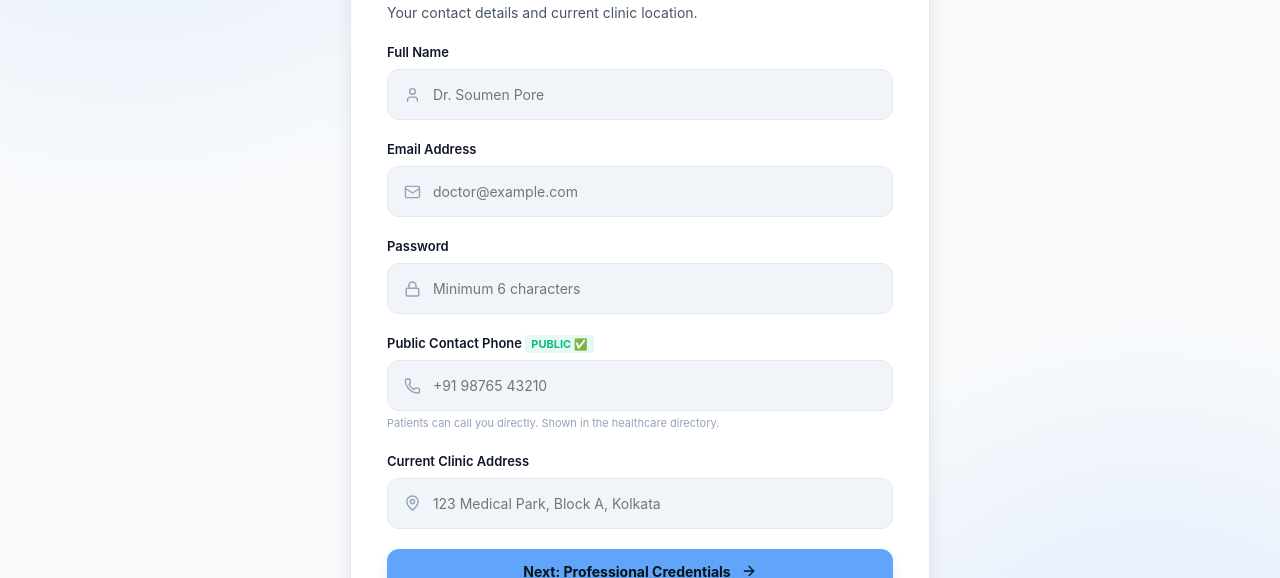
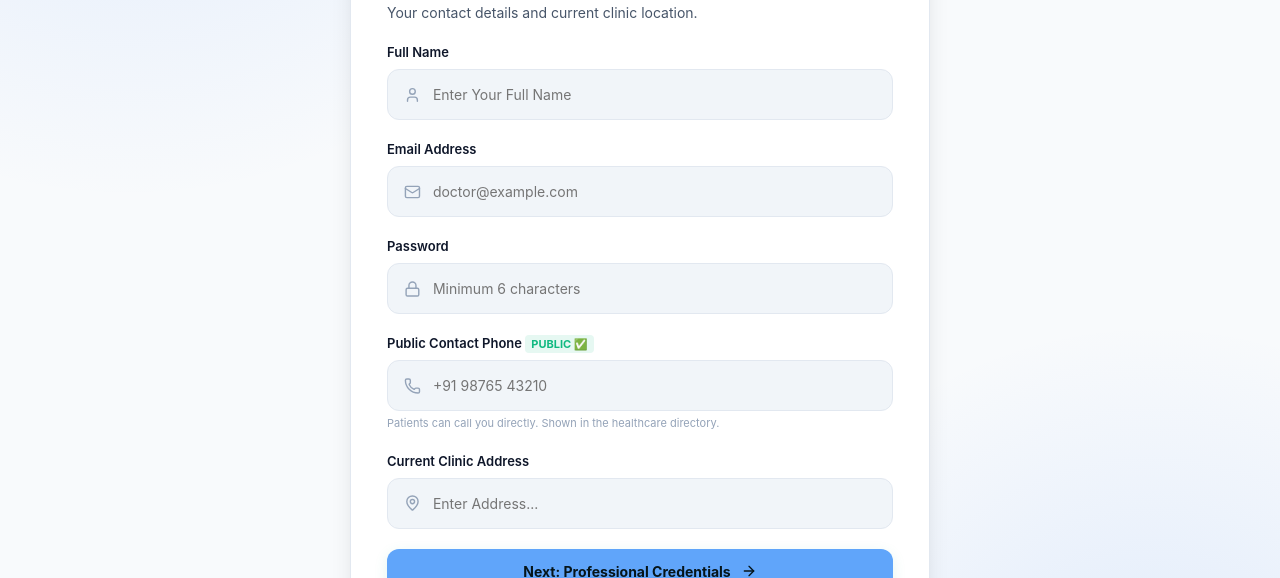
Before and after one commit to Soumen-dev-ux/MediPulse, a React (Vite) app: page /register/doctor in a window 1280 px wide. Shown: the part 371-949 px from the top of the page. Built offline with nearby package versions, Linux system fonts and the light colour scheme; no server answers.

Commit message:
placeholder changed

```diff
--- a/src/components/BookAppointmentModal.jsx
+++ b/src/components/BookAppointmentModal.jsx
@@ -85,7 +85,7 @@ export default function BookAppointmentModal({ isOpen, onClose }) {
               <select value={doctor} onChange={(e) => setDoctor(e.target.value)} style={{ background: "transparent", border: "none", color: "var(--color-text-primary)", width: "100%", outline: "none" }}>
                 <option value="Dr. Sharma">Dr. Sharma (Senior Cardiologist)</option>
                 <option value="Dr. Ananya Roy">Dr. Ananya Roy (Orthopedic Specialist)</option>
-                <option value="Dr. Soumen Pore">Dr. Soumen Pore (General Physician)</option>
+                <option value="Dr. Kingshuk Pal">Dr. Kingshuk Pal (General Physician)</option>
               </select>
             </div>
           </div>
--- a/src/pages/Doctor/DoctorRegister.jsx
+++ b/src/pages/Doctor/DoctorRegister.jsx
@@ -154,7 +154,7 @@ export default function DoctorRegister() {
               <label>Full Name</label>
               <div className="input-wrapper" style={{ marginTop: "6px" }}>
                 <User size={18} />
-                <input type="text" placeholder="Dr. Soumen Pore" value={name} onChange={(e) => setName(e.target.value)} required />
+                <input type="text" placeholder="Enter Your Full Name" value={name} onChange={(e) => setName(e.target.value)} required />
               </div>
             </div>
 
@@ -190,7 +190,7 @@ export default function DoctorRegister() {
               <label>Current Clinic Address</label>
               <div className="input-wrapper" style={{ marginTop: "6px" }}>
                 <MapPin size={18} />
-                <input type="text" placeholder="123 Medical Park, Block A, Kolkata" value={clinicAddress} onChange={(e) => setClinicAddress(e.target.value)} required />
+                <input type="text" placeholder="Enter Address..." value={clinicAddress} onChange={(e) => setClinicAddress(e.target.value)} required />
               </div>
             </div>
 
--- a/src/pages/admin/ClinicRegister.jsx
+++ b/src/pages/admin/ClinicRegister.jsx
@@ -217,7 +217,7 @@ export default function ClinicRegister() {
               <label>Exact Address *</label>
               <div className="input-wrapper" style={{ marginTop: "6px" }}>
                 <MapPin size={18} />
-                <input type="text" placeholder="123 Medical Park, Sector V, Kolkata" value={address} onChange={(e) => setAddress(e.target.value)} required />
+                <input type="text" placeholder="Enter Address..." value={address} onChange={(e) => setAddress(e.target.value)} required />
               </div>
             </div>
 
--- a/src/pages/admin/components/AdminLogsTab.jsx
+++ b/src/pages/admin/components/AdminLogsTab.jsx
@@ -10,7 +10,7 @@ const defaultAuditLogs = [
   { id: "log_01", action: "Queue Token Served", details: "Served token #A-102 at City Central Hospital (Cardiology)", performedBy: "Admin", timestamp: "2026-08-18 00:10:15" },
   { id: "log_02", action: "Doctor Verified", details: "Approved verification credentials for Dr. Ananya Sharma (MCI-2021-9876)", performedBy: "Admin", timestamp: "2026-08-17 23:45:00" },
   { id: "log_03", action: "Walk-in Token Issued", details: "Issued Queue Token #A-103 for walk-in patient (+919876543210)", performedBy: "Admin", timestamp: "2026-08-17 22:30:10" },
-  { id: "log_04", action: "User Role Updated", details: "Promoted user Soumen Pore (patient@medipulse.org) role permissions", performedBy: "Admin", timestamp: "2026-08-17 21:15:04" },
+
   { id: "log_05", action: "Facility Status Changed", details: "Updated Apollo Medical Hub operational status to 'Operational'", performedBy: "Admin", timestamp: "2026-08-17 19:00:22" }
 ];
 
--- a/src/pages/patient/FindHealthcare.jsx
+++ b/src/pages/patient/FindHealthcare.jsx
@@ -178,7 +178,7 @@ export default function FindHealthcare({ onOpenBookModal }) {
       lat: 22.5400,
       lng: 88.3900,
       rating: 4.6,
-      doctor: "Dr. Soumen Pore (Medical Director)",
+      doctor: "Dr. Rohit Roy (Medical Director)",
       status: "present",
       currentToken: "#C-03",
       phone: "+91 98555 66778",
--- a/src/pages/patient/PatientRegister.jsx
+++ b/src/pages/patient/PatientRegister.jsx
@@ -108,7 +108,7 @@ export default function PatientRegister() {
               <input
                 type="text"
                 name="name"
-                placeholder="Soumen Pore"
+                placeholder="Enter Your Name"
                 value={form.name}
                 onChange={handleChange}
                 required
@@ -173,7 +173,7 @@ export default function PatientRegister() {
               <input
                 type="text"
                 name="city"
-                placeholder="Kolkata, Kathmandu..."
+                placeholder="Enter Address..."
                 value={form.city}
                 onChange={handleChange}
                 required
```
